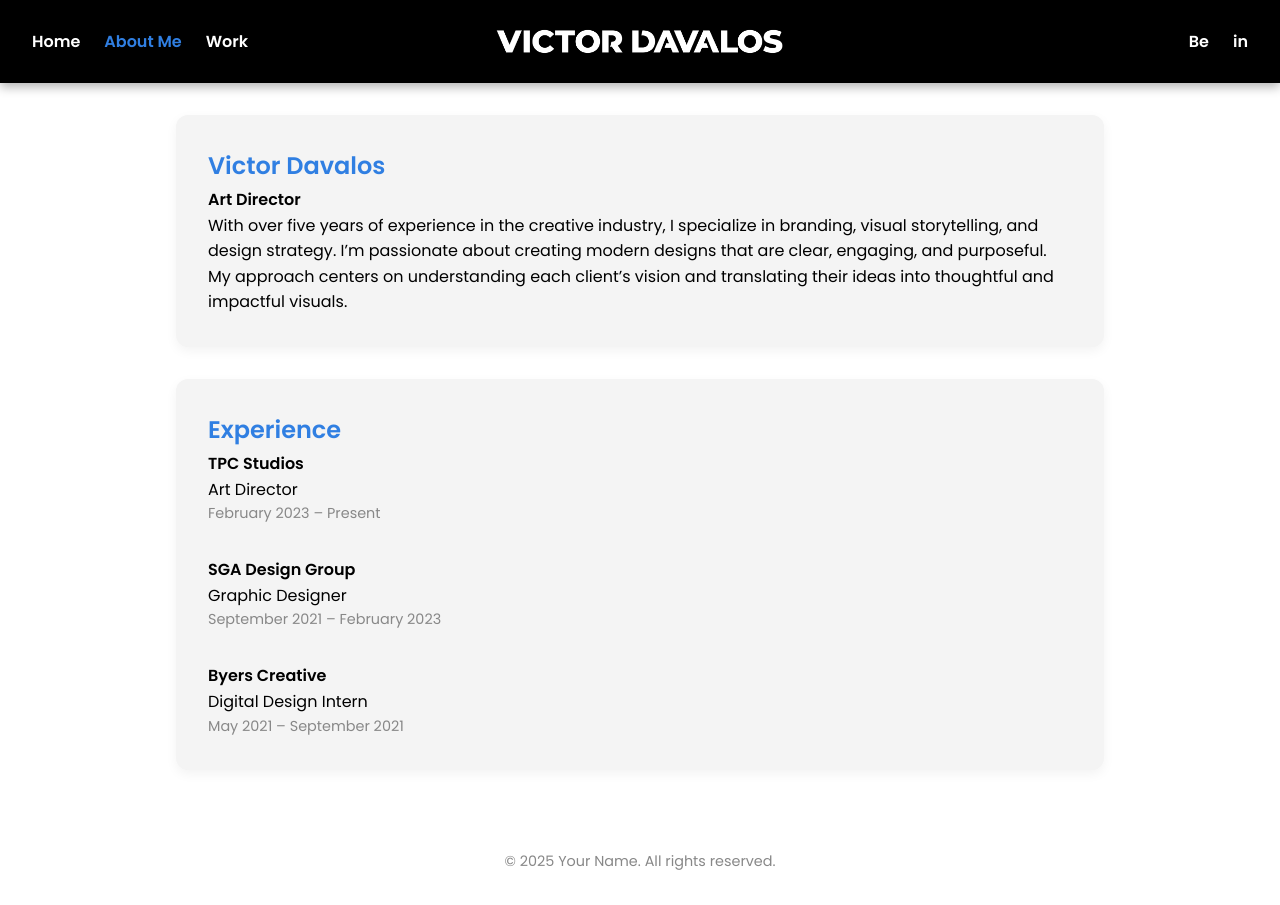
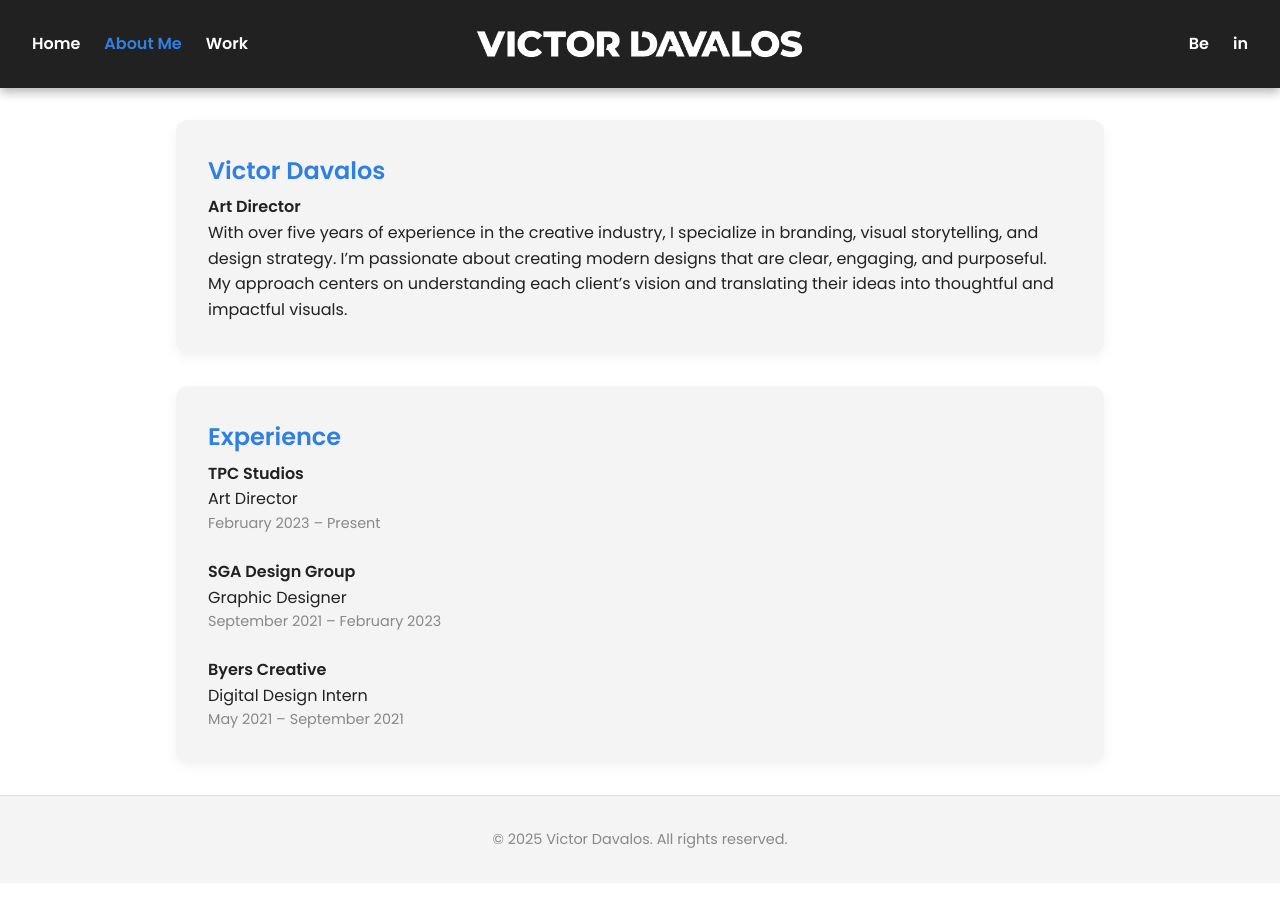
Before and after one commit to Davavalo/portfolio-website, a plain HTML site: page about.html in a window 1280 px wide. After the commit the page ends 883 px from the top, so only its background shows below. Drawn offline with Linux system fonts and the light colour scheme.

Commit message:
styling changes
updated css

```diff
--- a/footer.html
+++ b/footer.html
@@ -1,3 +1,3 @@
 <footer role="contentinfo">
-  <p>&copy; 2025 Your Name. All rights reserved.</p>
+  <p>&copy; 2025 Victor Davalos. All rights reserved.</p>
 </footer>
--- a/styles.css
+++ b/styles.css
@@ -1,9 +1,10 @@
-@import url('https://fonts.googleapis.com/css2?family=Poppins:wght@300;400;600&display=swap');
+/* Global Styles */
+@import url("https://fonts.googleapis.com/css2?family=Poppins:wght@300;400;600&display=swap");
 
 :root {
-  --primary: #307FE2;
+  --primary: #307fe2;
   --bg: #ffffff;
-  --text: #000000;
+  --text: #212121;
   --accent: #f4f4f4;
 }
 
@@ -13,11 +14,67 @@
   box-sizing: border-box;
 }
 
+html {
+  height: 100%;
+  font-family: "Poppins", sans-serif;
+}
+
 body {
-  font-family: 'Poppins', sans-serif;
+  height: 100%;
+  display: flex;
+  flex-direction: column;
   background-color: var(--bg);
   color: var(--text);
   line-height: 1.6;
+}
+
+main {
+  flex: 1;
+  max-width: 960px;
+  margin: 2rem auto;
+  padding: 0 1rem;
+  width: 100%;
+}
+
+main > section:last-child {
+  margin-bottom: 0;
+}
+
+section {
+  background-color: var(--accent);
+  padding: 2rem;
+  margin-bottom: 2rem;
+  border-radius: 12px;
+  box-shadow: 0 4px 12px rgba(0, 0, 0, 0.05);
+  transition: transform 0.3s ease;
+}
+
+section:hover {
+  transform: translateY(-3px);
+}
+
+h2 {
+  font-size: 1.5em;
+  color: var(--primary);
+  margin-bottom: 0.25rem;
+}
+
+h3 {
+  font-size: 1em;
+  font-weight: 600;
+}
+
+ul {
+  padding-left: 1.25rem;
+}
+
+li {
+  margin-bottom: 0.5rem;
+}
+
+a:focus {
+  outline: 2px solid var(--primary);
+  outline-offset: 2px;
 }
 
 /* Site Navigation */
@@ -25,22 +82,21 @@ body {
   display: flex;
   justify-content: space-between;
   align-items: center;
-  background-color: #000;
+  background-color: #212121;
   padding: 1.5rem 2rem;
-  text-align: center;
   box-shadow: 0 4px 10px rgba(0, 0, 0, 0.3);
+  flex-wrap: wrap;
 }
 
 .site-logo {
-  max-height: 35px;
-  height: auto;
+  max-height: 40px;
   width: auto;
-  max-width: 100%;
   object-fit: contain;
-  flex: 1;
+  flex: 0 0 auto;
 }
 
-.nav-left, .nav-right {
+.nav-left,
+.nav-right {
   display: flex;
   gap: 1.5rem;
   flex: 1;
@@ -66,53 +122,9 @@ body {
   color: var(--primary);
 }
 
-
-
-
-/* Main Layout */
-main {
-  max-width: 960px;
-  margin: 2rem auto;
-  padding: 0 1rem;
-}
-
-h2 {
-  font-size: 1.5em;
-  color: var(--primary);
-  margin-bottom: 0.1rem;
-}
-
-h3 {
-  font-size: 1em;
-  font-weight: 600;
-}
-
-ul {
-  padding-left: 1.25rem;
-}
-
-li {
-  margin-bottom: 0.5rem;
-}
-
-/* Section Styling */
-section {
-  background-color: var(--accent);
-  padding: 2rem;
-  margin-bottom: 2rem;
-  border-radius: 12px;
-  box-shadow: 0 4px 12px rgba(0, 0, 0, 0.05);
-  transition: transform 0.3s ease;
-}
-
-section:hover {
-  transform: translateY(-3px);
-}
-
 /* Job Experience Styling */
-
 .experience .job-container {
-  margin-bottom: 2rem;
+  margin-bottom: 1.5rem;
 }
 
 .experience .job-container:last-child {
@@ -123,9 +135,6 @@ section:hover {
   font-size: 0.9rem;
   color: #888;
 }
-
-
-
 
 /* Project Grid */
 .projects-grid {
@@ -177,5 +186,6 @@ footer {
   padding: 2rem 1rem;
   font-size: 0.9rem;
   color: #888;
-  margin-top: 3rem;
+  background-color: var(--accent);
+  border-top: 1px solid #ddd;
 }
```
